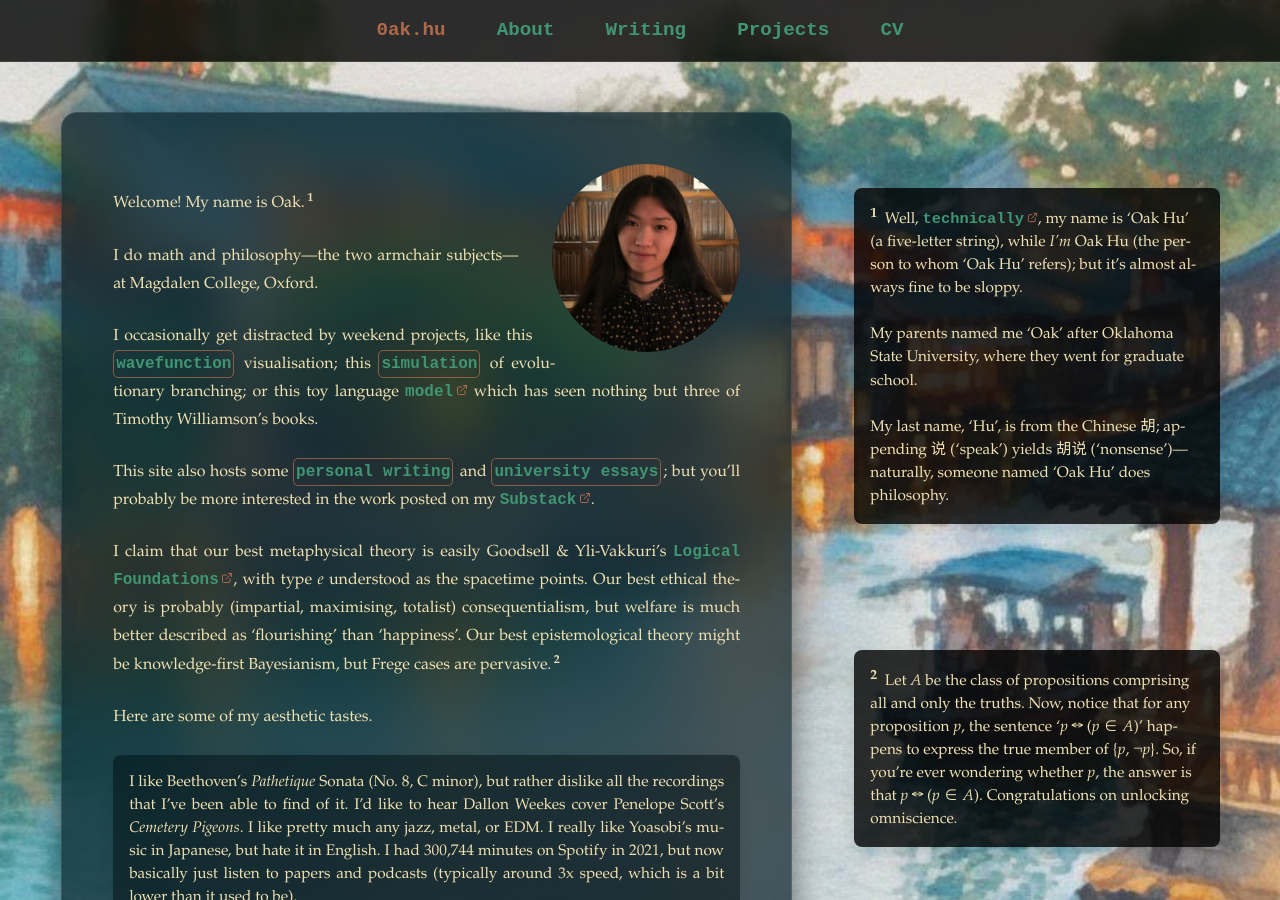
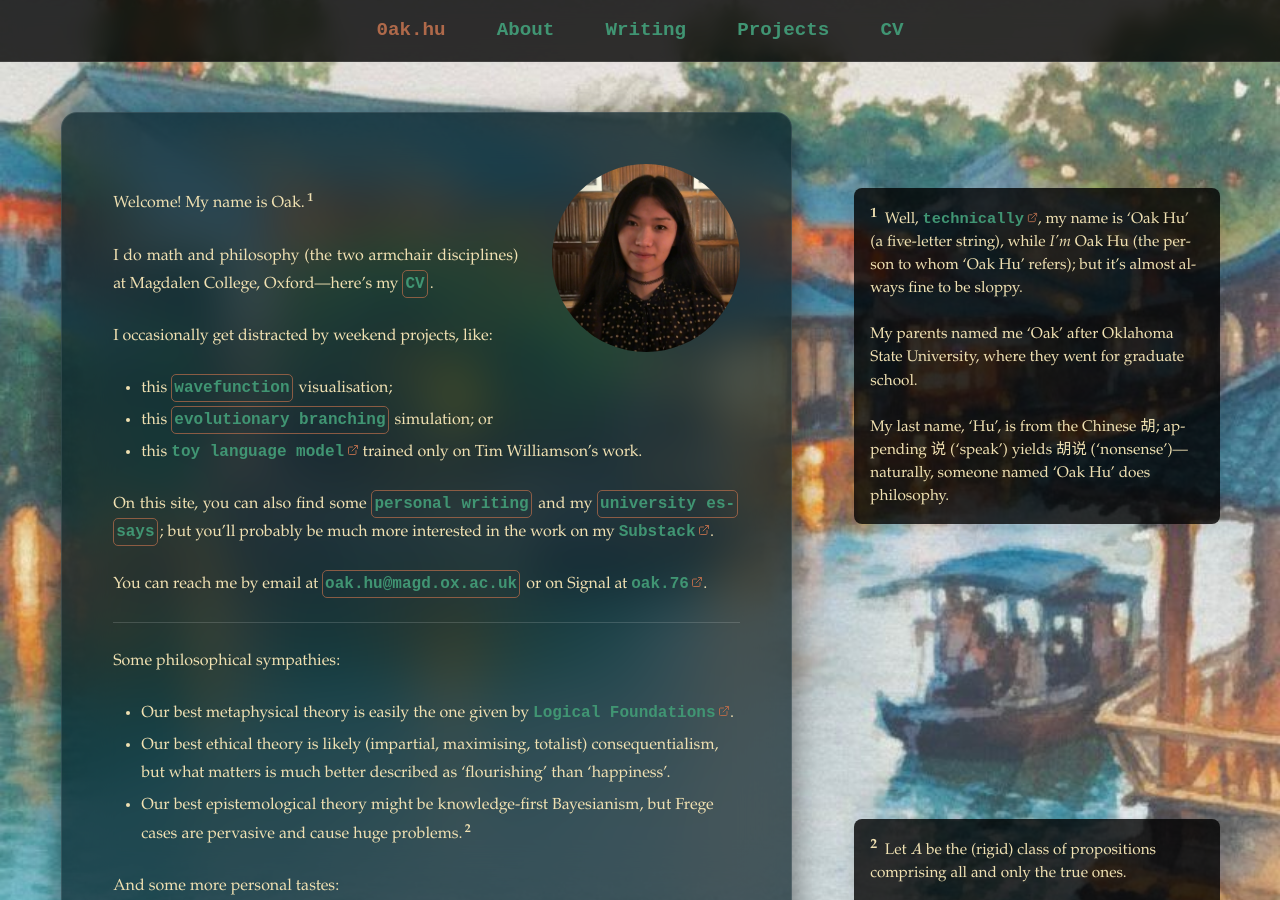
Before and after one commit to oak-hu/oak-hu.github.io, a Jekyll site: the page built from index.md, in a window 1280 px wide and 900 px high. Built offline with Jekyll 4.4.1, drawn with Linux system fonts in a browser that asks for light colours; some web fonts are replaced; some of the changed text lies outside the part shown.

Commit message:
Polish index page, add hr styling, and MathJax aria-labels for accessibility
Co-Authored-By: Claude Sonnet 4.6 <noreply@anthropic.com>

```diff
--- a/assets/css/main.scss
+++ b/assets/css/main.scss
@@ -200,6 +200,7 @@ a:hover { color: var(--hover-color); }
     margin-bottom: 1rem;
 }
 .content p { margin-bottom: 1.5rem; text-align: justify; hyphens: auto; }
+hr { border: none; border-top: 1px solid rgba(255, 255, 255, 0.15); margin: 1.5rem 0; }
 .content ul, .content ol { padding-left: 1.75rem; margin-bottom: 1.5rem; }
 .content li { margin-bottom: 0.25rem; }
 blockquote ul, blockquote ol { padding-left: 1.75rem; margin-bottom: 0.5rem; }
--- a/index.md
+++ b/index.md
@@ -8,26 +8,33 @@ permalink: /
 
 Welcome! My name is Oak.{% include sidenote.html content="Well, <a href='https://offhandquibbles.substack.com/p/quotes-and-quinean-quasi-quotes-quickly'>technically</a>, my name is ‘Oak Hu’ (a five-letter string), while <em>I'm</em> Oak Hu (the person to whom ‘Oak Hu’ refers); but it’s almost always fine to be sloppy.<br><br>My parents named me ‘Oak’ after Oklahoma State University, where they went for graduate school.<br><br>My last name, ‘Hu’, is from the Chinese <cjk>胡</cjk>; appending <cjk>说</cjk> (‘speak’) yields <cjk>胡说</cjk> (‘nonsense’)—naturally, someone named ‘Oak Hu’ does philosophy." %}
 
-I do math and philosophy—the two armchair subjects—at Magdalen College, Oxford.
+I do math and philosophy (the two armchair disciplines) at Magdalen College, Oxford—here's my [CV](/cv).
 
-I occasionally get distracted by weekend projects, like this [wavefunction](/schrodinger/spirals) visualisation; this [simulation](/anisogamy/simulation) of evolutionary branching; or this toy language [model](https://substack.com/@offhandquibbles/note/c-153216383) which has seen nothing but three of Timothy Williamson's books.
+I occasionally get distracted by weekend projects, like:
+* this [wavefunction](/schrodinger/spirals) visualisation;
+* this [evolutionary branching](/anisogamy/simulation) simulation; or
+* this [toy language model](https://substack.com/@offhandquibbles/note/c-153216383) trained only on Tim Williamson's work.
 
-This site also hosts some [personal writing](/about) and [university essays](/writing/); but you'll probably be more interested in the work posted on my [Substack](https://offhandquibbles.substack.com/).
-
-I claim that our best metaphysical theory is easily Goodsell & Yli-Vakkuri's [Logical Foundations](https://arxiv.org/pdf/2401.11050), with type *e* understood as the spacetime points. Our best ethical theory is probably (impartial, maximising, totalist) consequentialism, but welfare is much better described as ‘flourishing’ than ‘happiness’. Our best epistemological theory might be knowledge-first Bayesianism, but Frege cases are pervasive.{% include sidenote.html content="Let *A* be the class of propositions comprising all and only the truths. Now, notice that for any proposition *p*, the sentence ‘*p* ↔ (*p* ∈ *A*)’ happens to express the true member of {*p*, ¬*p*}. So, if you're ever wondering whether *p*, the answer is that *p* ↔ (*p* ∈ *A*). Congratulations on unlocking omniscience." %}
-
-Here are some of my aesthetic tastes.
-
-> I like Beethoven's *Pathetique* Sonata (No. 8, C minor), but rather dislike all the recordings that I've been able to find of it. I'd like to hear Dallon Weekes cover Penelope Scott's *Cemetery Pigeons*. I like pretty much any jazz, metal, or EDM. I really like Yoasobi's music in Japanese, but hate it in English. I had 300,744 minutes on Spotify in 2021, but now basically just listen to papers and podcasts (typically around 3x speed, which is a bit lower than it used to be).
->
-> I like 49th State Brewing's Wild Blueberry Cream Soda, and I really dislike Cherry Coke Zero (weird aftertaste, and I generally need more calories). I like nicely-textured fruits (pomelo, fresh jackfruit, mango, and coconut), bramble fruits when sweet (especially foraged), and frozen watery fruits (grapes, honeydew); I dislike mealy or mushy fruits, bramble fruits when tart, and canned jackfruit. I generally like savoury food over sweet food, and enjoy cooking with carbon steel.
->
-> I like Palatino, and I really dislike Calibri; more generally, I tend to prefer serifed fonts (though I liked Verdana for a time). I think that I like British pronunciation-guided acronym styling (‘BBC’, ‘Nato’, ‘CFar’). I like single quotes for quote-names and double quotes for scare quoting, and putting quotation marks inside punctuation. I like en dashes for complex modifiers (‘New York–style pizza’, and even ‘twenty year–old’), and rewording sentences so as not to end with prepositions. However, I like ‘me’ in compound subjects and ‘I’ in compound objects, although they still must appear first or last respectively.
->
-> I like the fifth generations of both the mainline Pokémon games and of D&D. More generally for the former, I like the DS / 3DS generations; more specifically for the latter, I like the Druid subclasses from _Tasha's_ (Spores, Stars, and Wildfire), as well as a house rule letting any character making an attack with a weapon take –5 to hit for +10 damage, as a ‘called shot’ (to ease the martial-caster divide).
+On this site, you can also find some [personal writing](/about) and my [university essays](/writing/); but you'll probably be much more interested in the work on my [Substack](https://offhandquibbles.substack.com/).
 
 You can reach me by email at [oak.hu@magd.ox.ac.uk](mailto:oak.hu@magd.ox.ac.uk) or on Signal at [oak.76](https://signal.me/#eu/v-1hPsh6eppfzck9xyYmHkUMvEke7Fj8DRbjWo87LhTdNiRkwYBHdrMsBfO8alBI).
 
-The wallpaper is a [stylised](https://en.wikipedia.org/wiki/Nano_Banana) version of a photograph taken while visiting Wuzhen (<cjk>乌镇</cjk>) in August 2025. More recently, I've been to Hostačov for a rationality camp reunion; to New York City for a higher-order metaphysics conference; and to San Salvador for an economics retreat. The next interesting thing to which I'll be going is a conference on AI Control in Berkeley.
+<hr>
+
+Some philosophical sympathies:
+
+* Our best metaphysical theory is easily the one given by [Logical Foundations](https://arxiv.org/pdf/2401.11050).
+* Our best ethical theory is likely (impartial, maximising, totalist) consequentialism, but what matters is much better described as ‘flourishing’ than ‘happiness’.
+* Our best epistemological theory might be knowledge-first Bayesianism, but Frege cases are pervasive and cause huge problems.{% include sidenote.html content="Let $A$ be the (rigid) class of propositions comprising all and only the true ones.<br><br>Now, notice that for any proposition $p$, if $p$ is true then the sentence $\ulcorner p \leftrightarrow (p\in A)\urcorner$ means that $p$, and otherwise the sentence means that $\lnot p$. <br><br>So, if you're ever wondering whether $p$, the answer is that $p \leftrightarrow (p\in A)$. Congratulations on unlocking omniscience." %}
+
+And some more personal tastes:
+
+* I like Beethoven's *Pathetique* Sonata (No. 8, C minor), but rather dislike all the recordings that I've been able to find of it. I'd like to hear Dallon Weekes cover Penelope Scott's *Cemetery Pigeons*. I like pretty much any jazz, metal, or EDM. I like Yoasobi's music in Japanese, but hate it in English. I had 300,744 minutes on Spotify in 2021, but now basically just listen to papers and podcasts (typically around 3x speed, which is a bit lower than it used to be).
+* I like 49th State Brewing's Wild Blueberry Cream Soda, and I really dislike Cherry Coke Zero (weird aftertaste, and I generally need more calories). I like nicely-textured fruits (pomelo, fresh jackfruit, mango, and coconut), bramble fruits when sweet (especially foraged), and frozen watery fruits (grapes, honeydew); I dislike mealy or mushy fruits, bramble fruits when tart, and canned jackfruit. I generally like savoury food over sweet food, and enjoy cooking with carbon steel.
+* I like Palatino, and I really dislike Calibri; more generally, I tend to prefer serifed fonts (though I liked Verdana for a time). I think that I like British pronunciation-guided acronym styling (‘BBC’, ‘Nato’, ‘CFar’). I like single quotes for quote-names and double quotes for scare quoting, and putting quotation marks inside punctuation. I like en dashes for complex modifiers (‘New York–style pizza’, and even ‘twenty year–old’), and rewording sentences so as not to end with prepositions. However, I like ‘me’ in compound subjects and ‘I’ in compound objects, although they still must appear first or last respectively.
+* I like the fifth generations of both the mainline Pokémon games and of D&D. More generally for the former, I like the DS / 3DS generations; more specifically for the latter, I like the Druid subclasses from _Tasha's_ (Spores, Stars, and Wildfire), as well as a house rule letting any character making an attack with a weapon take –5 to hit for +10 damage, as a ‘called shot’ (to ease the martial-caster divide).
+
+<hr>
+The wallpaper is a [stylised](https://en.wikipedia.org/wiki/Nano_Banana) version of a photo taken while visiting Wuzhen (<cjk>乌镇</cjk>) in August 2025. More recently, I've been to Hostačov for a rationality camp reunion; to New York City for a higher-order metaphysics conference; and to San Salvador for an economics retreat. The next interesting thing to which I'll be going is a conference on AI Control in Berkeley.
 
 This site was set up with substantial help from Gemini and Claude.
```
Also changed, not shown: _layouts/default.html (+11 -0 lines).
